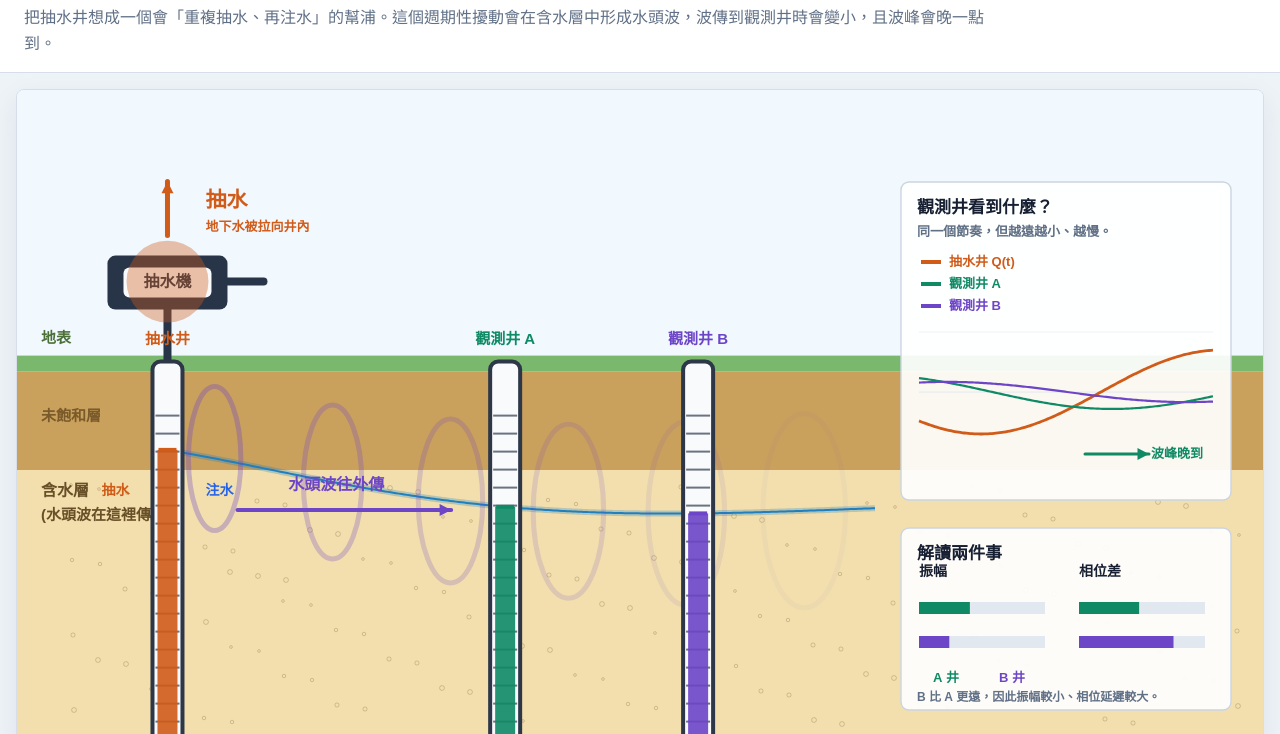
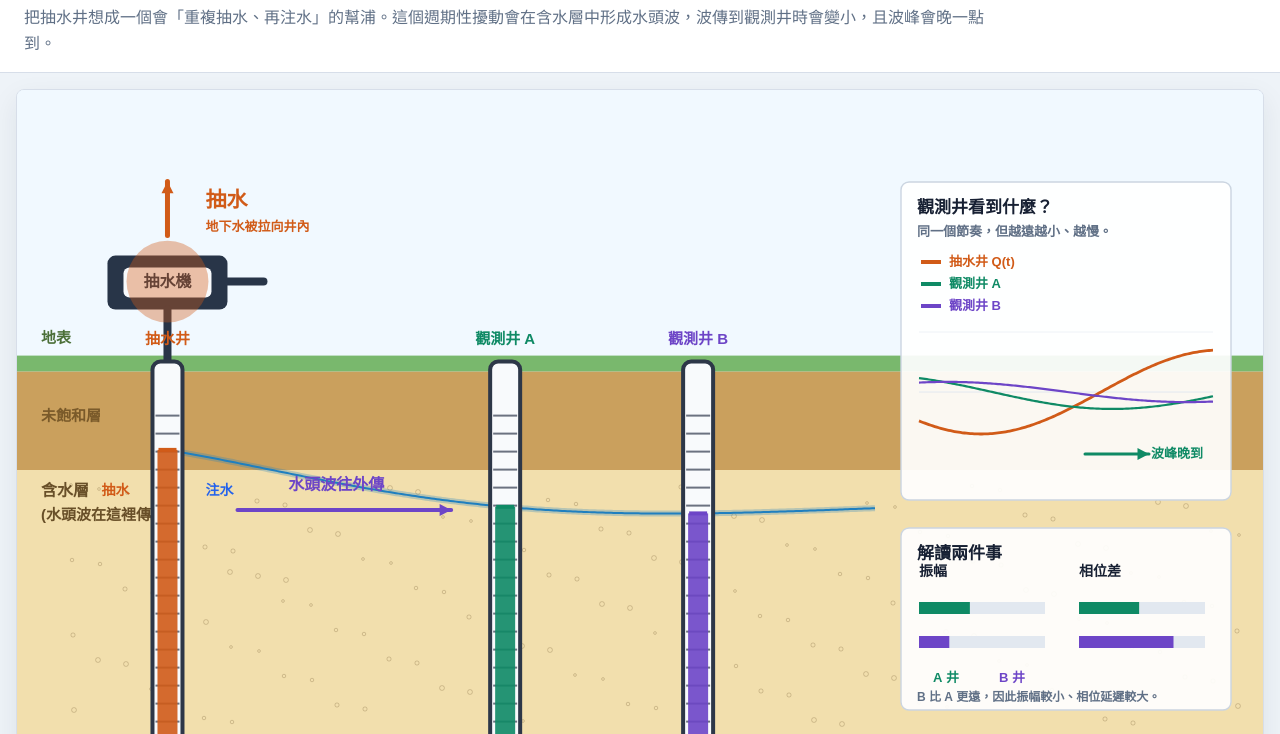
Before and after one commit to tinghsiangTsai/oscillatory-pumping-animation, a plain HTML site: page index.html in a window 1280 px wide. Shown: the part 66-800 px from the top of the page. Drawn offline with Linux system fonts and the light colour scheme.

Commit message:
Remove wavefront ellipses

```diff
--- a/index.html
+++ b/index.html
@@ -574,18 +574,6 @@
       }
       ctx.stroke();
 
-      for (let i = 0; i < 6; i += 1) {
-        const cycle = (t * Number(speed.value) * 0.18 + i / 6) % 1;
-        const x = pumpX + cycle * (right - pumpX);
-        const baseY = headCurveY(cycle, groundY, t);
-        const alpha = 1 - cycle;
-        ctx.strokeStyle = `rgba(109, 69, 199, ${0.35 * alpha})`;
-        ctx.lineWidth = 5;
-        ctx.beginPath();
-        ctx.ellipse(x, baseY, 25 + 18 * cycle, 70 + 30 * cycle, 0, 0, Math.PI * 2);
-        ctx.stroke();
-      }
-
       const q = pumpSignal(t);
       drawPump(pumpX, groundY, t);
       drawWell(pumpX, groundY + 18, bottom, "抽水井", q, q >= 0 ? colors.orange : colors.blue, true);
```
